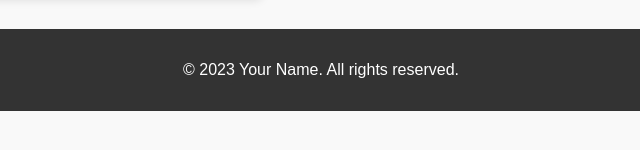
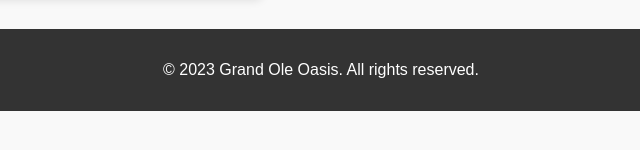
Before and after one commit to grandoleoasis/home, a plain HTML site: page index.html in a window 1280 px wide. Shown: the part 536-686 px from the top of the page, 319-959 px from the left. Drawn offline with Linux system fonts and the light colour scheme.

Commit message:
Update index.html

```diff
--- a/index.html
+++ b/index.html
@@ -29,7 +29,7 @@
     </section>
 
     <footer>
-        <p>© 2023 Your Name. All rights reserved.</p>
+        <p>© 2023 Grand Ole Oasis. All rights reserved.</p>
     </footer>
 </body>
 
```
